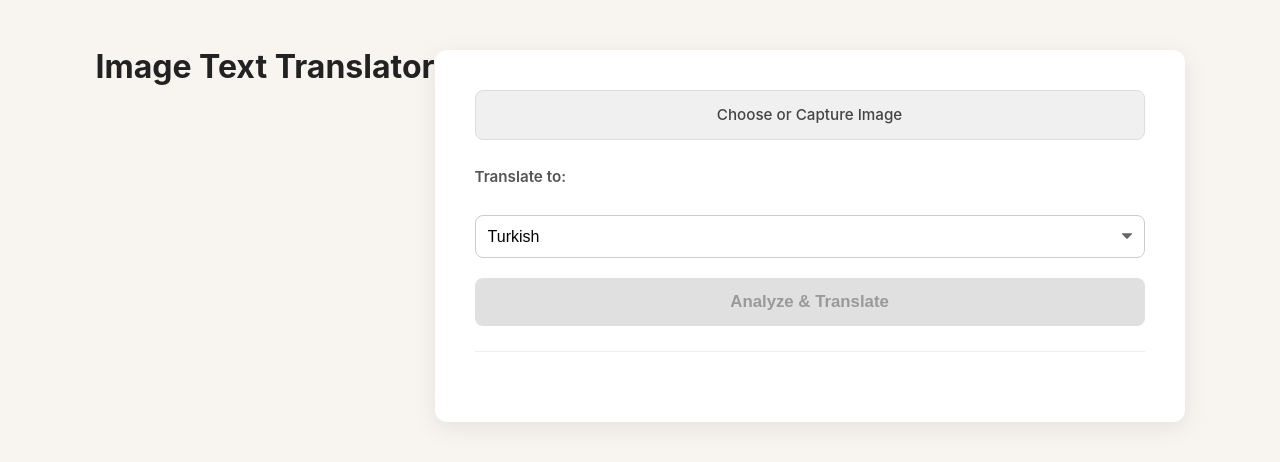
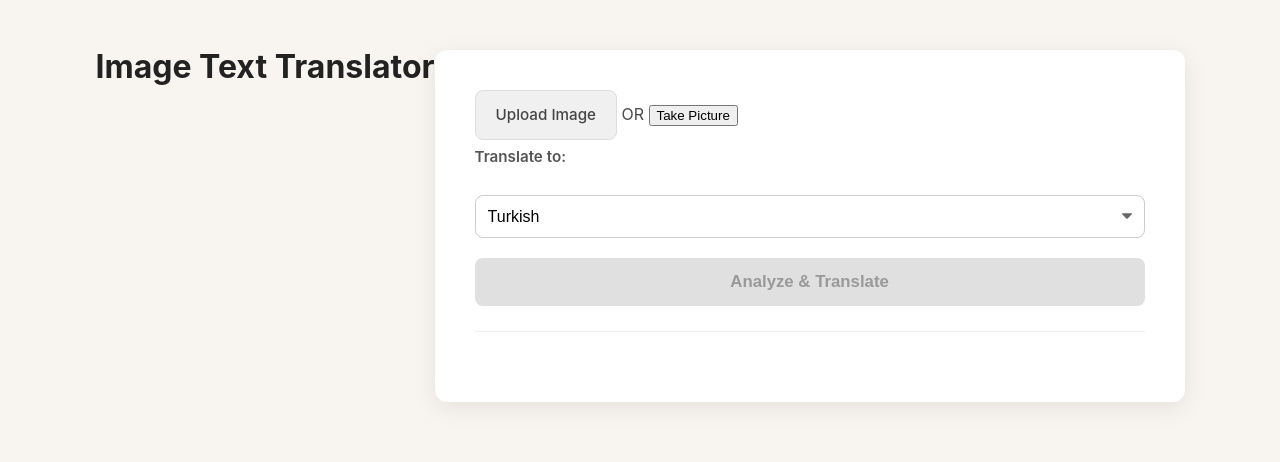
Before and after one commit to azazel1805/adai-visual, a Flask app: page / in a window 1280 px wide. Shown: the top 462 px of the page. Run offline with Flask 3, Linux system fonts and the light colour scheme.

Commit message:
Update index.html

```diff
--- a/templates/index.html
+++ b/templates/index.html
@@ -10,10 +10,23 @@
     <h1>Image Text Translator</h1>
 
     <div class="container">
+        <!-- Input Selection -->
+        <div class="input-options">
+            <label for="imageInput" class="file-label">Upload Image</label>
+            <input type="file" id="imageInput" accept="image/*">
+            <span>OR</span>
+            <button id="startCameraButton" class="secondary-button">Take Picture</button>
+        </div>
+
+        <!-- Camera View Area (Hidden initially) -->
+        <div id="cameraArea" class="camera-view" style="display: none;">
+            <video id="videoElement" autoplay playsinline></video>
+            <button id="snapButton" class="primary-accent-button">Snap Photo</button>
+            <button id="cancelCameraButton" class="secondary-button">Cancel</button>
+        </div>
+
+        <!-- Common Controls -->
         <div class="upload-section">
-            <label for="imageInput" class="file-label">Choose or Capture Image</label>
-             <input type="file" id="imageInput" accept="image/*"> <!-- 'capture' attribute removed for broader compatibility -->
-
             <label for="languageSelect">Translate to:</label>
             <select id="languageSelect">
                 <option value="turkish">Turkish</option>
@@ -22,20 +35,24 @@
                 <option value="french">French</option>
                 <option value="english">English</option>
             </select>
-
-            <button id="analyzeButton">Analyze & Translate</button>
+            <button id="analyzeButton" disabled>Analyze & Translate</button>
+             <!-- Hidden canvas for capturing frame -->
+            <canvas id="canvasElement" style="display: none;"></canvas>
         </div>
 
+         <!-- Loading Indicator -->
         <div id="loading" style="display: none;">
             <p>Processing image...</p>
             <div class="spinner"></div>
         </div>
 
+        <!-- Preview Area -->
         <div id="previewArea" style="display: none;">
              <h2>Preview</h2>
              <img id="imagePreview" src="#" alt="Image Preview" />
         </div>
 
+        <!-- Results Area -->
         <div id="resultsArea" style="display: none;">
             <h2>Results</h2>
             <div class="result-box">
@@ -48,6 +65,7 @@
             </div>
         </div>
 
+        <!-- Error Area -->
         <div id="errorArea" style="display: none;" class="error-message">
             <h3>Error</h3>
             <p id="errorMessage"></p>
```
